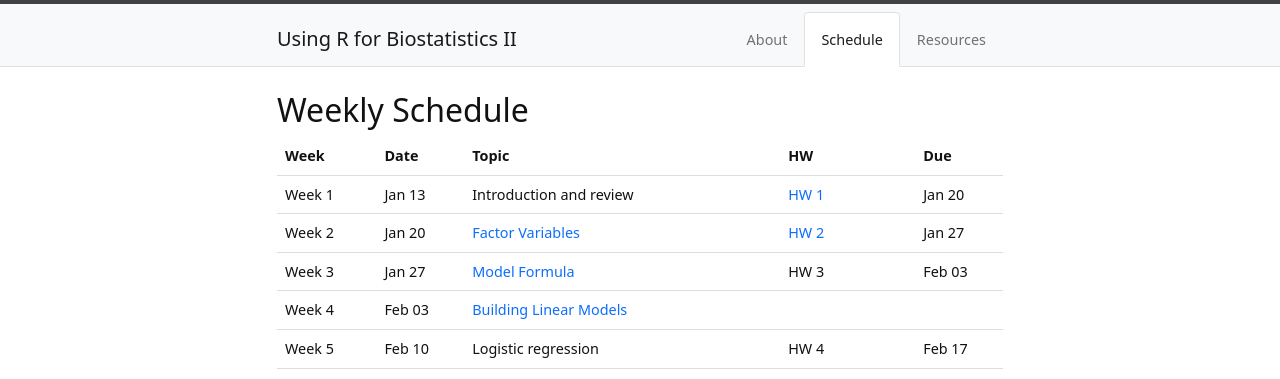
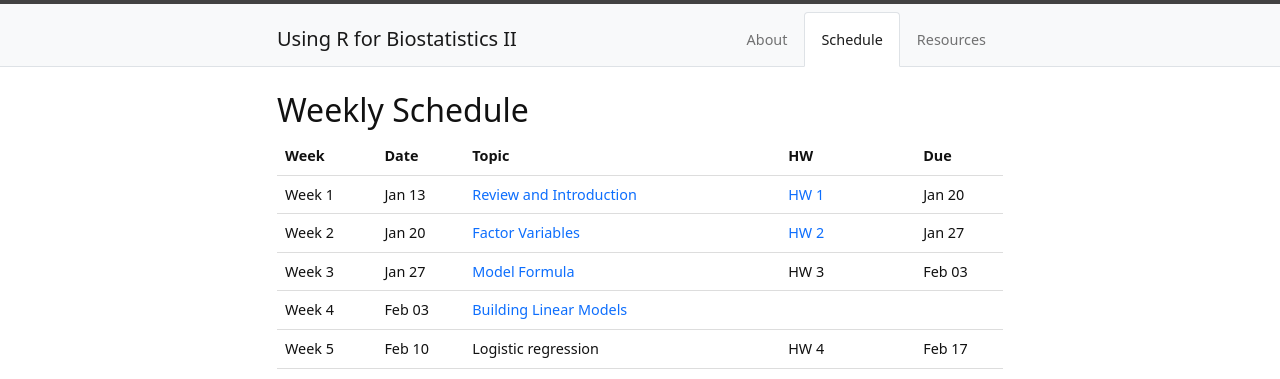
Before and after one commit to XiaoyuLiang/BIOE806-Spring2022, a Jekyll site: the page built from content/2-Schedule.md, in a window 1280 px wide. Shown: the top 379 px of the page. Built offline with Jekyll 4.4.1, drawn with Linux system fonts in a browser that asks for light colours; part of the change alters nothing that is shown.

```diff
--- a/content/2-Schedule.md
+++ b/content/2-Schedule.md
@@ -34,7 +34,7 @@ tr:hover {background-color: #D6EEEE;}
   <tr>
     <td>Week 1</td>
     <td>Jan 13</td>
-    <td>Introduction and review</td>
+    <td><a href="/BIOE806-Spring2022/Lecture/1-Review-and-Introduction.html">Review and Introduction</a></td>
     <td><a href="/BIOE806-Spring2022/HW/HW1.html">HW 1</a></td>
     <td>Jan 20</td>
   </tr>
```
